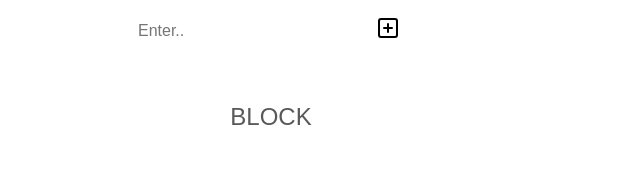
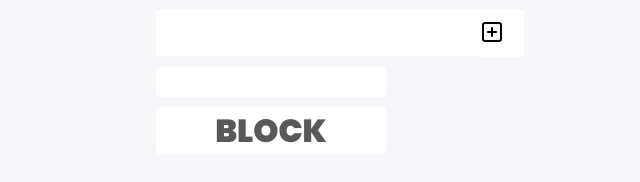
Before and after one commit to o-henry/block, a browser extension: page src/pop-up/pop-up.html in a window 1280 px wide. Shown: the whole page, without its empty margins (369-1009 px from the left). Drawn offline with Linux system fonts and the light colour scheme; files that its build step writes are made by us from their sources.

Commit message:
Update CSS

```diff
--- a/package.json
+++ b/package.json
@@ -1,6 +1,6 @@
 {
   "name": "blanket-ban",
-  "version": "0.0.1",
+  "version": "1.0.0",
   "description": "Chrome Extension for Twitch",
   "main": "dist/index.js",
   "license": "MIT",
--- a/src/content/index.css
+++ /dev/null
@@ -1,4 +0,0 @@
-.block {
-  background-color: #000;
-  color: #000;
-}
--- /dev/null
+++ b/src/pop-up/fonts.css
@@ -0,0 +1 @@
+@import url('https://fonts.googleapis.com/css2?family=Noto+Sans+KR:wght@100;300&family=Poppins:wght@100;200;300;400;500;800;900&display=swap');
--- a/src/pop-up/pop-up.css
+++ b/src/pop-up/pop-up.css
@@ -3,19 +3,23 @@ html {
 }
 
 body {
-  width: 300px;
+  font-family: 'Poppins', 'Noto Sans KR', sans-serif;
+  width: 250px;
   display: flex;
   justify-content: center;
   flex-direction: column;
   margin: auto;
+  border-radius: 30px;
+  background-color: rgb(245, 247, 250);
 }
 
 .main {
-  width: 300px;
+  position: right;
+  border-radius: 30px;
   display: flex;
   justify-content: center;
   flex-direction: column;
-  margin: auto;
+  margin: 5px;
 }
 
 ul {
@@ -26,37 +30,42 @@ ul {
 
 li {
   display: flex;
-  align-items: center;
-  border-bottom: 1px solid lightgrey;
   padding: 15px 0;
   font-size: 1rem;
   color: #595959;
 }
 
 form {
-  background-color: #fff;
-  padding: 15px;
-  border-radius: 5px;
+  margin: 5px;
   display: flex;
+  /* background-color: #fff; */
 }
 
 input[type='text'] {
   height: 30px;
   outline: 0;
   border: none;
+  border-bottom: 0.5px solid whitesmoke;
   font-size: 1rem;
-  font-family: 'Raleway', sans-serif;
+  font-family: 'Poppins', 'Noto Sans KR', sans-serif;
   color: #595959;
   flex-grow: 1;
+  padding: 8px;
+  padding-right: 0px;
+}
+
+input {
+  text-indent: 17px;
 }
 
 button {
-  font-size: 1.5rem;
   background-color: #ffffff;
   outline: 0;
   border: none;
   color: #595959;
   cursor: pointer;
+  padding: 0;
+  margin: 0;
 }
 
 button:hover {
@@ -64,21 +73,45 @@ button:hover {
 }
 
 .reserved-words {
+  margin: 5px;
   background-color: #ffffff;
   border-radius: 5px;
-  margin-top: 20px;
-  padding: 10px 25px;
+  padding: 15px 25px;
   height: 100%;
   overflow-y: auto;
+  display: flex;
+}
+
+.words {
+  font-family: 'Poppins', 'Noto Sans KR', sans-serif;
+  flex-grow: 1;
+  padding-top: 1.125px;
 }
 
 .delete {
-  background-color: #ff6161;
-  padding: 0px 3px 0px 3px;
-  color: #fff;
+  color: black;
   cursor: pointer;
+  font-size: 1.2rem;
+  display: flex;
+  align-items: center;
+  text-align: center;
 }
 
-.words {
-  flex-grow: 1;
+#block {
+  font-family: 'Poppins', 'Noto Sans KR', sans-serif;
+  font-weight: 900;
+  font-size: 2rem;
+  margin: 5px;
+  display: flex;
+  justify-content: center;
+  border-radius: 5px;
 }
+
+#x-img {
+  z-index: -9999;
+  width: 100%;
+}
+
+#a-img {
+  padding-right: 20px;
+}
--- a/src/pop-up/pop-up.html
+++ b/src/pop-up/pop-up.html
@@ -4,15 +4,20 @@
     <meta charset="UTF-8">
     <meta http-equiv="X-UA-Compatible" content="IE=edge">
     <link rel="stylesheet" href="pop-up.css">
+    <link rel="stylesheet" href="pop-up/fonts.css" type="text/css">
     <meta name="viewport" content="width=device-width, initial-scale=1.0">
     <title>Document</title>
 </head>
 <body>
     <div class="main">
         <form>
-            <input type="text" id="block-content" name="block" placeholder="Enter..">
-            <button type="submit">
-                <img src="../assets/plus.svg">
+            <input
+                type="text"
+                name="block"
+                maxlength="18"
+            >
+            <button id="submit" type="submit">
+                <img id="a-img" src="../assets/plus.svg">
             </button>
         </form>
 
@@ -21,7 +26,7 @@
             </ul>
         </div>
 
-        <button id="send">BLOCK</button>
+        <button id="block">BLOCK</button>
         <script src="pop-up.js"></script>
     </div>
 </body>
--- a/src/pop-up/pop-up.js
+++ b/src/pop-up/pop-up.js
@@ -3,16 +3,11 @@ document.addEventListener('DOMContentLoaded', documentEvents, false);
 function popup(input) {
   chrome.tabs.query({ currentWindow: true, active: true }, (tabs) => {
     const activeTab = tabs[0];
-    chrome.tabs.sendMessage(activeTab.id, { message: input.value });
+    chrome.tabs.sendMessage(activeTab.id, { message: input });
   });
 }
 
 function documentEvents() {
-  document.getElementById('send').addEventListener('click', () => {
-    // localstorage에서 가져오는 코드로 수정필요.
-    popup(document.getElementById('block-content'));
-  });
-
   getStorage();
 }
 
@@ -44,7 +39,7 @@ function addWords(word) {
 function deleteWords(e) {
   if (e.target.className === 'delete') {
     let remove = e.target.parentNode;
-    removeItem(remove.querySelector('.words').innerHTML);
+    removeItem(remove.querySelector('.words').innerText);
     let parentNode = remove.parentNode;
     parentNode.removeChild(remove);
   }
@@ -69,9 +64,14 @@ function saveWords(word) {
 function getStorage() {
   chrome.storage.sync.get('reservedWords', (userText) => {
     let reservedWords = userText.reservedWords;
+
     if (reservedWords) {
       reservedWords.forEach((word) => {
         renderList(word);
+      });
+
+      document.getElementById('block').addEventListener('click', () => {
+        popup(reservedWords);
       });
     }
   });
@@ -95,7 +95,7 @@ function renderList(word) {
   let li = document.createElement('li');
   li.innerHTML = `
     <span class="words">${word}</span>
-    <button class="delete">x</button>
+    <button class="delete">𝗫</button>
   `;
   ul.appendChild(li);
   document.querySelector('.reserved-words').style.display = 'block';
```
Also changed, not shown: src/content/index.js (+22 -1 lines), manifest.json.
